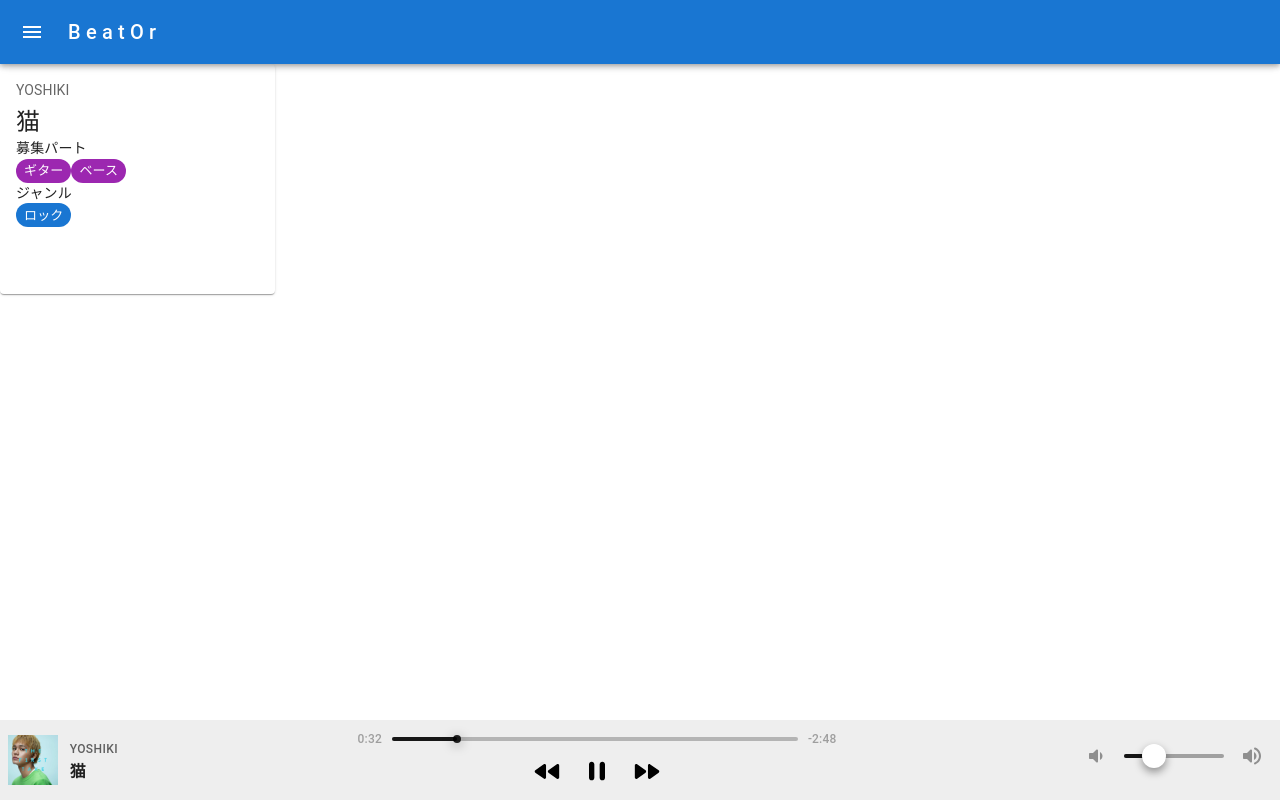
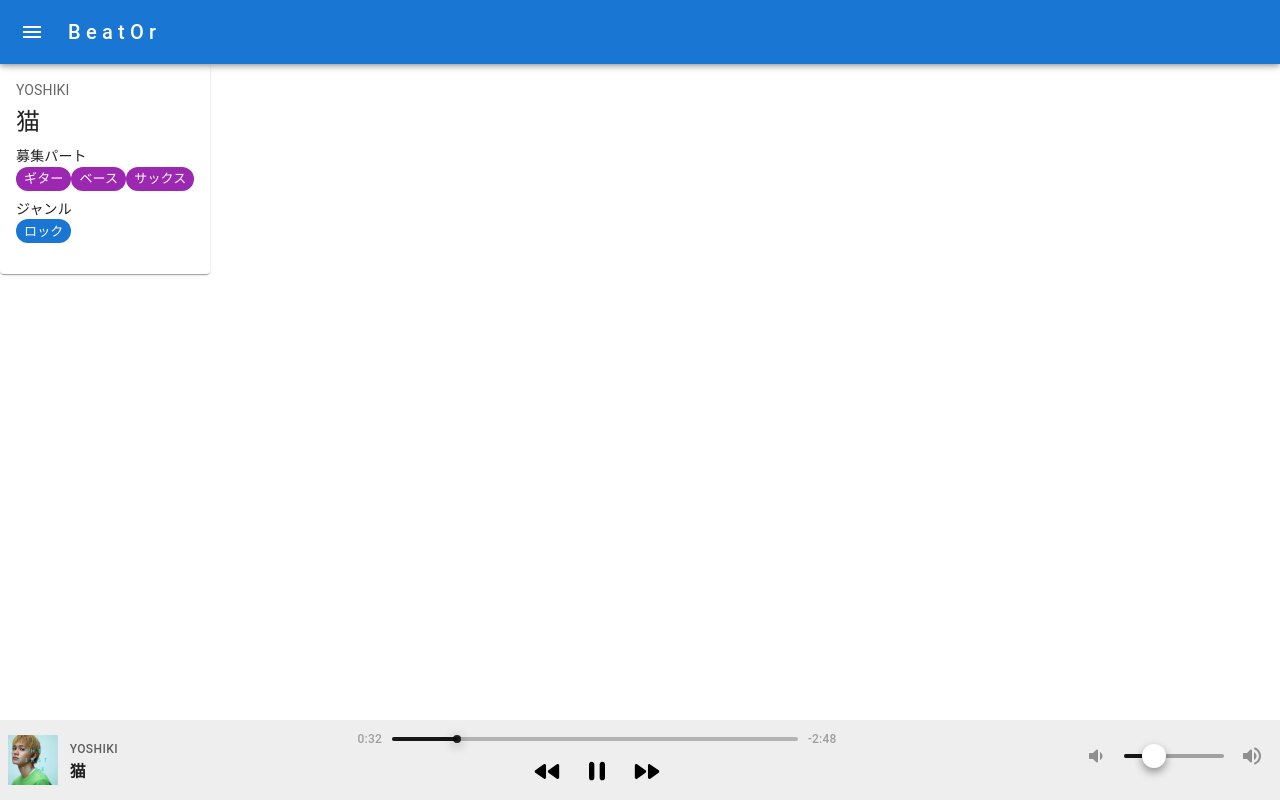
Before and after one commit to Jumpei-Arigaya/beator-front-web, a Next.js app: page / in a window 1280 px wide. Built offline with nearby package versions, Linux system fonts and the light colour scheme.

Commit message:
WIP デザイン修正

```diff
--- a/src/features/lookingForParts/components/PostCard.tsx
+++ b/src/features/lookingForParts/components/PostCard.tsx
@@ -3,10 +3,11 @@ import Card from "@mui/material/Card";
 import CardContent from "@mui/material/CardContent";
 import Typography from "@mui/material/Typography";
 import Chip from "@mui/material/Chip";
+import { Box } from "@mui/material";
 
 export const PostCard = () => {
   return (
-    <Card sx={{ minWidth: 275, minHeight: 230 }}>
+    <Card sx={{ minWidth: "210px", minHeight: "210px" }}>
       <CardContent>
         <Typography sx={{ fontSize: 14 }} color="text.secondary" gutterBottom>
           YOSHIKI
@@ -14,11 +15,16 @@ export const PostCard = () => {
         <Typography variant="h5" component="div">
           猫
         </Typography>
-        <Typography variant="body2">募集パート</Typography>
-        <Chip label="ギター" color="secondary" size="small" />
-        <Chip label="ベース" color="secondary" size="small" />
-        <Typography variant="body2">ジャンル</Typography>
-        <Chip label="ロック" color="primary" size="small" />
+        <Box sx={{ marginTop: 1 }}>
+          <Typography variant="body2">募集パート</Typography>
+          <Chip label="ギター" color="secondary" size="small" />
+          <Chip label="ベース" color="secondary" size="small" />
+          <Chip label="サックス" color="secondary" size="small" />
+        </Box>
+        <Box sx={{ marginTop: 1 }}>
+          <Typography variant="body2">ジャンル</Typography>
+          <Chip label="ロック" color="primary" size="small" />
+        </Box>
       </CardContent>
     </Card>
   );
```
